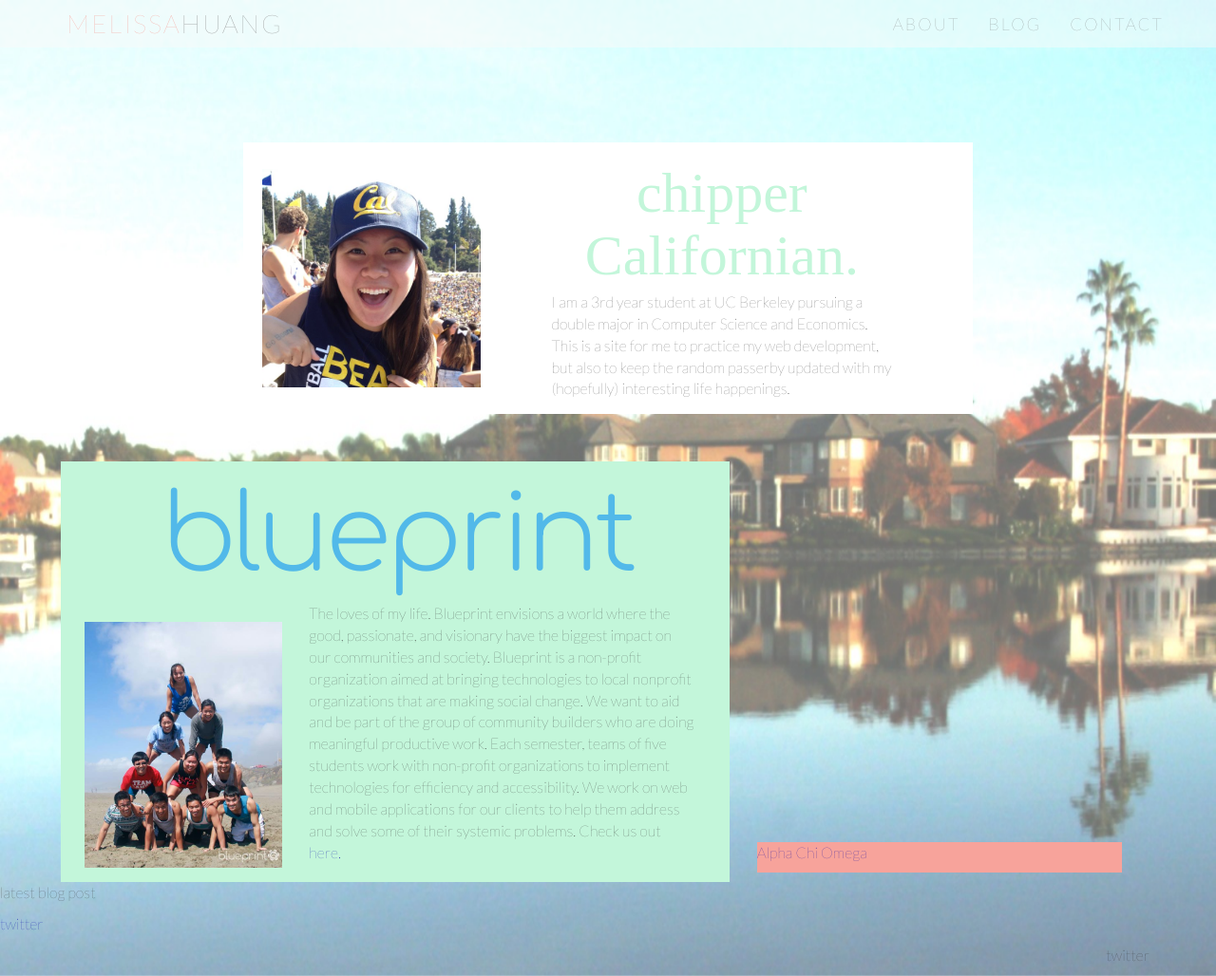
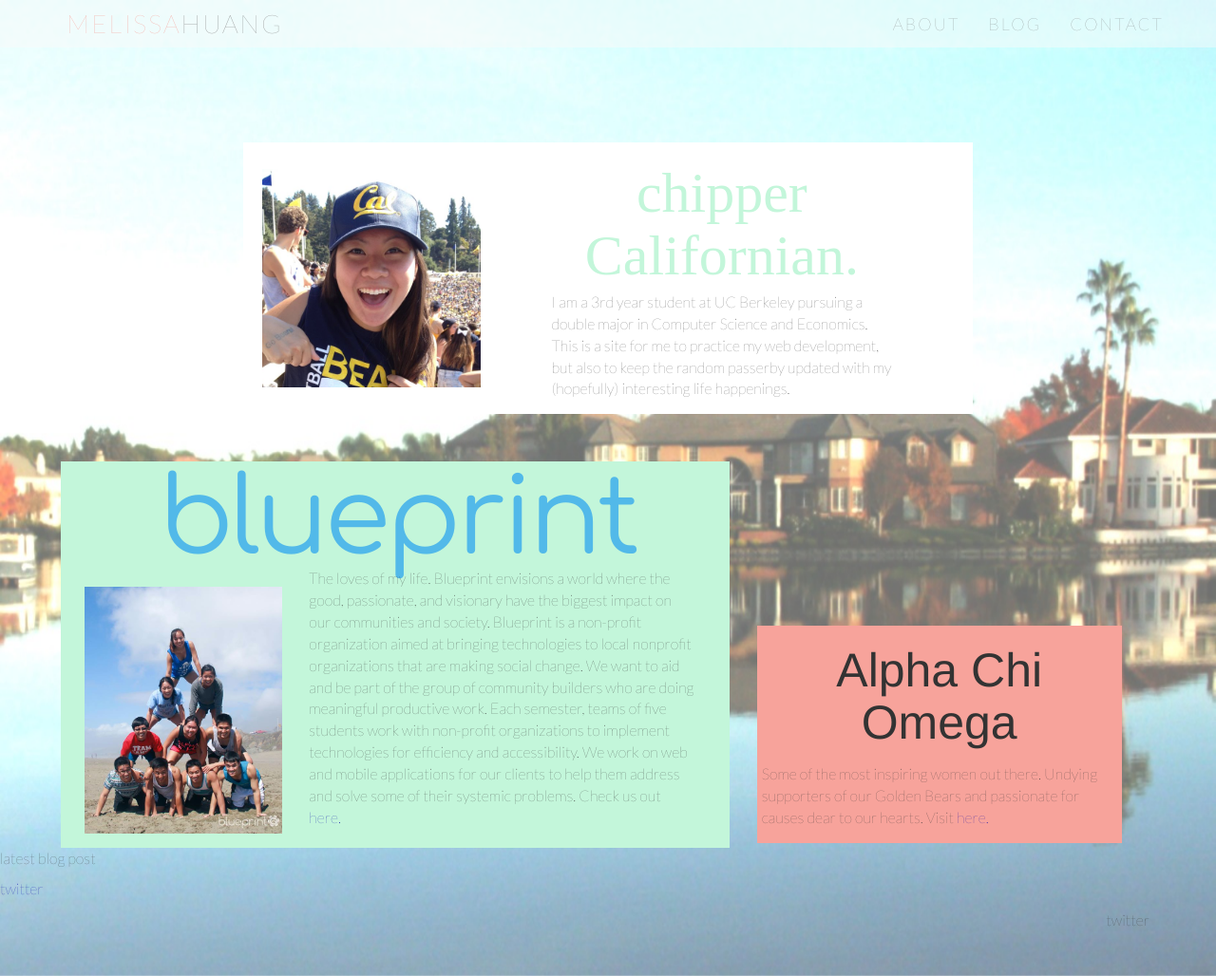
Before and after one commit to melhuang/melhuang.github.io, a Jekyll site: the page index.html, which Jekyll copies as it is, in a window 1280 px wide and 1028 px high. Shown: the whole window at 95% size. Built offline with Jekyll 4.4.1, drawn with Linux system fonts in a browser that asks for light colours; Markdown is read by kramdown in place of the engine named in the settings; comment, search, counter and statistics services are not loaded.

Commit message:
axo section

```diff
--- a/css/main.css
+++ b/css/main.css
@@ -193,6 +193,13 @@
     /*background-color:rgba(247,163,155, 0.5);*/
     width:30%;
 }
+#axotitle{
+    font-size:50px;
+    text-align:center;
+}
+#axotext{
+    padding:5px;
+}
 
 
 
--- a/index.html
+++ b/index.html
@@ -41,16 +41,17 @@
 
     <div id="about">
 	<div id="blueprint">
-	  <p id="bptitle">blueprint</p>
+	  <h2 id="bptitle">blueprint</h2>
 	  <img src="/assets/images/bppyramid.png" id="pyramid">
 	  <p id="bptext">The loves of my life. Blueprint envisions a world where the good, passionate, and visionary have the biggest impact on our communities and society. Blueprint is a non-profit organization aimed at bringing technologies to local nonprofit organizations that are making social change. We want to aid and be part of the group of community builders who are doing meaningful productive work. Each semester, teams of five students work with non-profit organizations to implement technologies for efficiency and accessibility. We work on web and mobile applications for our clients to help them address and solve some of their systemic problems. Check us out
           <a href="http://calblueprint.org">here.</a>
 	  </p>
 	</div>
 	<div id="axo">
-          <ul>
-            <a href="http://axoberkeley.com">Alpha Chi Omega </a>
-          </ul>
+	  <h2 id="axotitle">Alpha Chi Omega</h2>
+	  <p id="axotext"> Some of the most inspiring women out there. Undying supporters of our Golden Bears and passionate for causes dear to our hearts. Visit
+          <a href="http://axoberkeley.com">here.</a>
+	  </p>
         </div>
     </div>
 
```
